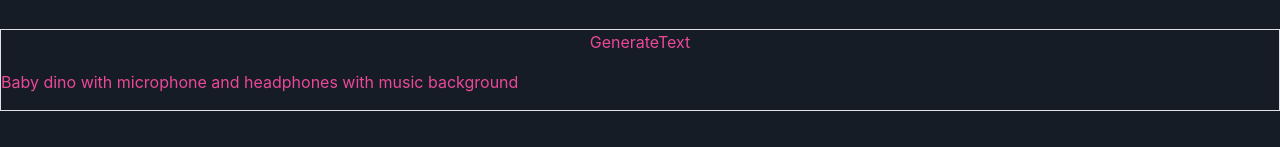
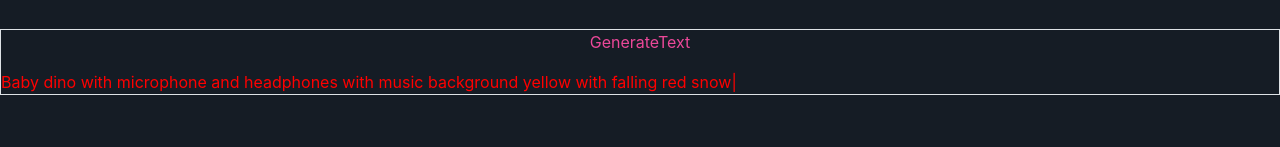
Before and after one commit to Yoskele/Ai-Generator, a React (Create React App) app: page / in a window 1280 px wide. Shown: the part 357-504 px from the top of the page. Built offline with nearby package versions, Linux system fonts and the light colour scheme.

Commit message:
added a type writter

```diff
--- a/package.json
+++ b/package.json
@@ -9,6 +9,7 @@
     "react": "^18.2.0",
     "react-dom": "^18.2.0",
     "react-scripts": "5.0.1",
+    "react-type-animation": "^2.1.2",
     "web-vitals": "^2.1.4"
   },
   "scripts": {
--- a/src/components/GenerateText.js
+++ b/src/components/GenerateText.js
@@ -1,36 +1,33 @@
-import React from 'react'
-
+import { TypeAnimation } from 'react-type-animation';
 
 
 const GenerateText = () => {
 
-    const text = document.getElementsByClassName('textInputWritter');
-    console.log('text',text)
-    const prog = "We Love Programming!";
-    let idx = 1;
-
-    setInterval(writeText, 100);
-
-    function writeText() {
-        text.innerText = prog.slice(0, idx)
-
-        idx++;
-
-        if(idx > prog.length){
-          idx = 1;
-        }
-
-    }
     return(
         <div className='border text-white'>
             <p className='text-center'> GenerateText </p>
-            <div className='textInputWritter' style={{color:'red'}}>{text.innerText}</div>
-            <p>
-                Baby dino with microphone and headphones with music
-                background
-            </p>
+            <div className='textInputWritter' style={{color:'red'}}>
+                <div>
+                    <TypeAnimation
+                        sequence={[
+                                'Baby dino with microphone and headphones with music background yellow with falling red snow',
+                                2000,
+                                'Cats with microphone and headphones with dancing to music in the outer space',
+                                2000,
 
+                            () => {
+                            console.log('Done typing!'); // Place optional callbacks anywhere in the array
+                            }
+                        ]}
+                        wrapper="div"
+                        cursor={true}
+                        //repeat={Infinity}
+                        style={{ fontSize: '1em' }}
+                    />
+                </div>
+            </div>
         </div>
+
     )
 }
 
```
Also changed, not shown: 1 other file (tests, documents, lock files or other folders).
